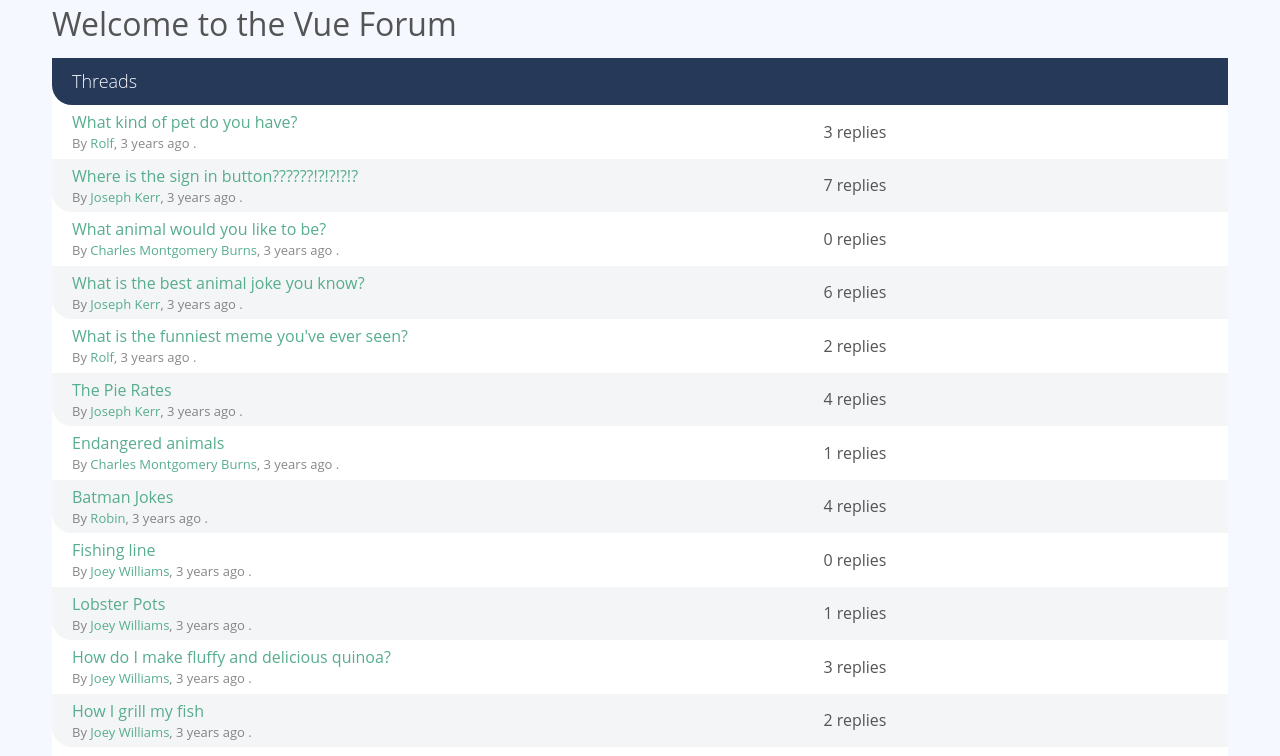
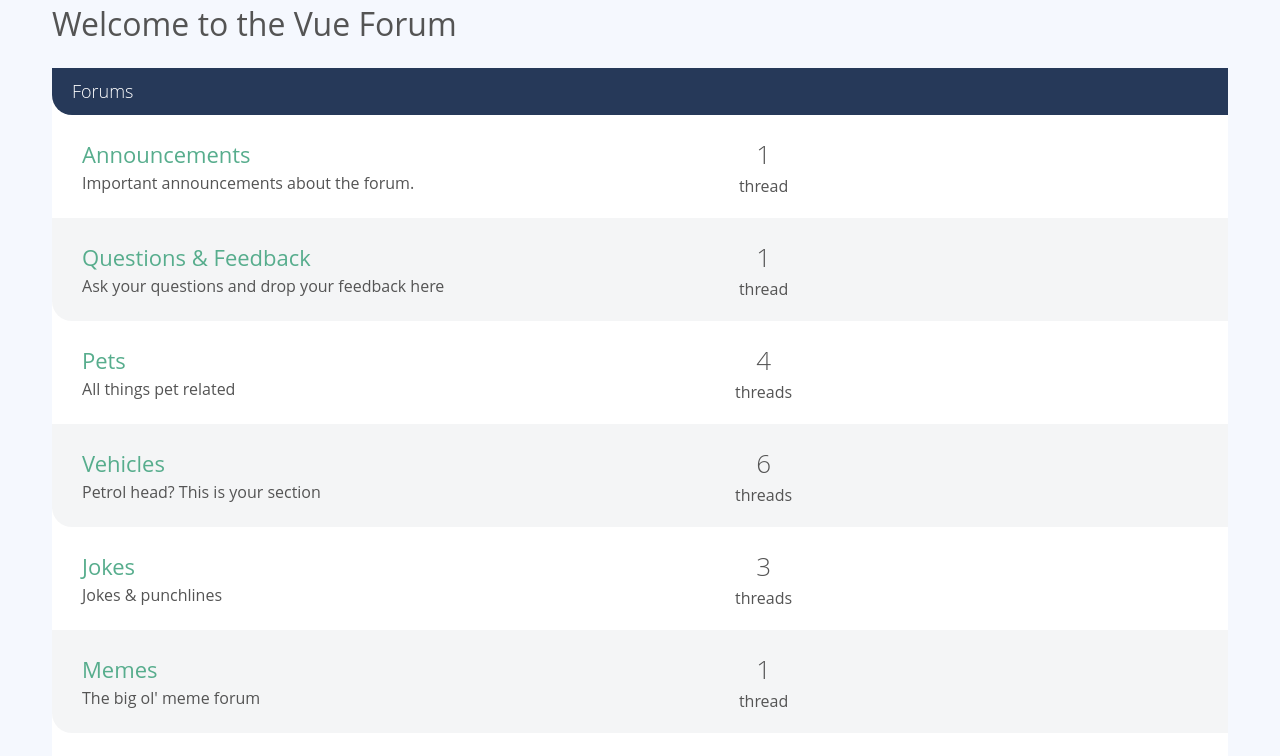
Before and after one commit to bernardojachegou/vue_school_masterclass, a Vue app: page / in a window 1280 px wide. Shown: the top 756 px of the page. Built offline with nearby package versions, Linux system fonts and the light colour scheme.

Commit message:
creating the forum components

```diff
--- /dev/null
+++ b/src/components/ForumList.vue
@@ -0,0 +1,31 @@
+<template>
+  <div class="forum-list">
+    <h2 class="list-title">
+      <a href="#">Forums</a>
+    </h2>
+
+    <ForumListItem
+      v-for="forum in forums"
+      :forum="forum"
+      :key="forum['.key']"
+    />
+  </div>
+</template>
+
+<script>
+import ForumListItem from "./ForumListItem";
+export default {
+  components: {
+    ForumListItem,
+  },
+  props: {
+    forums: {
+      required: true,
+      type: Array,
+    },
+  },
+};
+</script>
+
+<style scoped>
+</style>
--- /dev/null
+++ b/src/components/ForumListItem.vue
@@ -0,0 +1,41 @@
+<template>
+  <div class="forum-listing">
+    <div class="forum-details">
+      <router-link
+        class="text-xlarge"
+        :to="{ name: 'Forum', params: { id: forum['.key'] } }"
+      >
+        {{ forum.name }}
+      </router-link>
+      <p>{{ forum.description }}</p>
+    </div>
+
+    <div class="threads-count">
+      <p class="count">{{ threadsCount }}</p>
+      {{ threadsCount === 1 ? "thread" : "threads" }}
+    </div>
+
+    <div class="last-thread">
+      <!-- TODO: implement later -->
+    </div>
+  </div>
+</template>
+
+<script>
+export default {
+  props: {
+    forum: {
+      required: true,
+      type: Object,
+    },
+  },
+  computed: {
+    threadsCount() {
+      return this.forum.threads ? Object.values(this.forum.threads).length : 0;
+    },
+  },
+};
+</script>
+
+<style scoped>
+</style>
--- a/src/pages/PageHome.vue
+++ b/src/pages/PageHome.vue
@@ -1,21 +1,21 @@
 <template>
   <div class="col-full">
     <h1>Welcome to the Vue Forum</h1>
-    <ThreadList :threads="threads" />
+    <ForumList :forums="forums" />
   </div>
 </template>
 
 <script>
 import sourceData from "@/data";
-import ThreadList from "@/components/ThreadList";
+import ForumList from "@/components/ForumList";
 
 export default {
   components: {
-    ThreadList,
+    ForumList,
   },
   data() {
     return {
-      threads: Object.values(sourceData.threads),
+      forums: Object.values(sourceData.forums),
       posts: sourceData.posts,
       users: sourceData.users,
     };
@@ -26,7 +26,6 @@
 };
 </script>
 
-<!-- Add "scoped" attribute to limit CSS to this component only -->
 <style scoped>
 h1,
 h2 {
```
